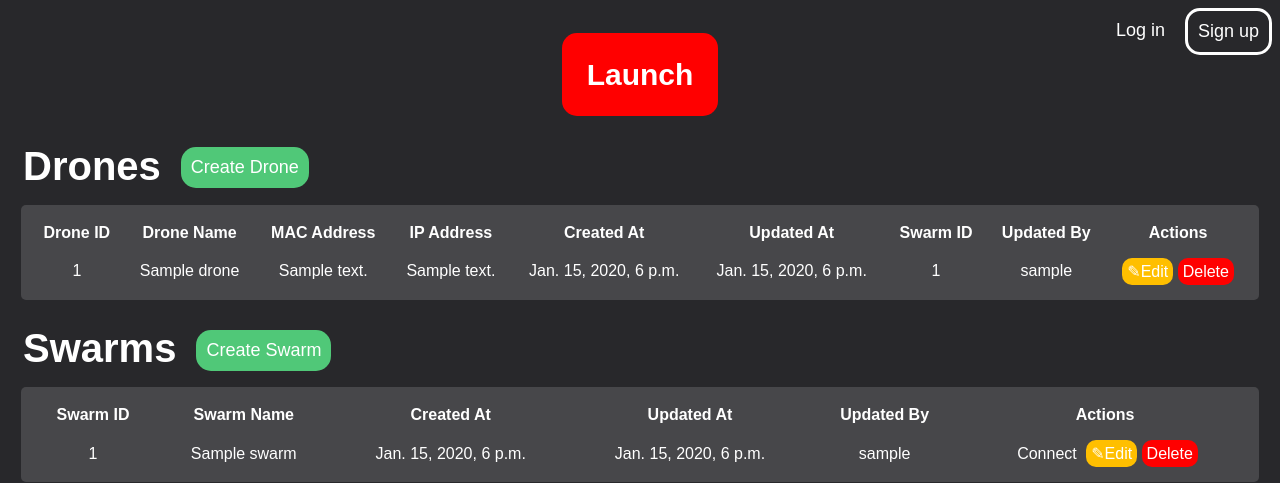
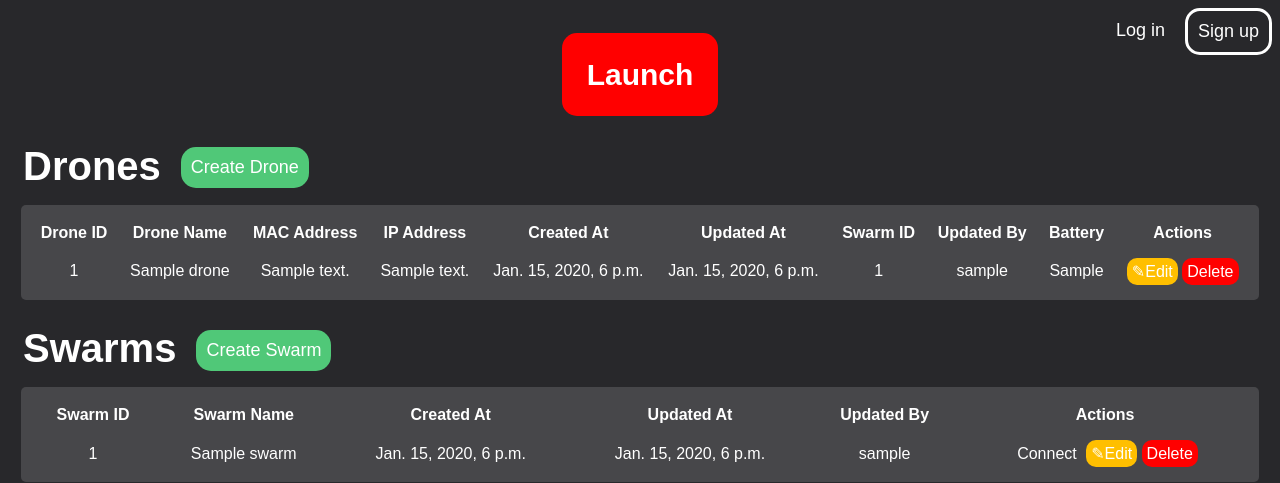
Before and after one commit to bradenwatson/drone-project, a Django app: page / in a window 1280 px wide. Shown: the top 483 px of the page. Run offline with Django 4.2, Linux system fonts and the light colour scheme; tables that the repository leaves empty hold one stand-in row (values such as "Sample post").

Commit message:
Update drone models to have battery percentage displayed when connected

```diff
--- a/drones/models.py
+++ b/drones/models.py
@@ -33,12 +33,12 @@ class Swarms(models.Model):
     updated_at = models.DateTimeField(auto_now=True)
     updated_by = models.ForeignKey(Users, on_delete=models.PROTECT)
 
-    def connect_swarm(self):
+    def connect_swarm(self) -> list:
         swarm_commands.clear_drones()
         for drone in Drones.objects.filter(swarm_id=self.swarm_id):
             swarm_commands.add_drone(drone.ip_address)
 
-        swarm_commands.connect_swarm()
+        return swarm_commands.connect_swarm()
 
     def __str__(self):
         return str(self.swarm_id)
@@ -53,6 +53,7 @@ class Drones(models.Model):
     updated_at = models.DateTimeField(auto_now=True)
     swarm_id = models.ForeignKey(Swarms, on_delete=models.CASCADE)
     updated_by = models.ForeignKey(Users, on_delete=models.PROTECT)
+    battery = models.CharField(max_length=12, default="Not Connected")
 
     def launch_drones(self):
         for drone in Drones.objects.filter(swarm_id=self.swarm_id):
--- a/drones/templates/index.html
+++ b/drones/templates/index.html
@@ -68,6 +68,7 @@
                 <th>Updated At</th>
                 <th>Swarm ID</th>
                 <th>Updated By</th>
+                <th>Battery</th>
                 <th>Actions</th>
             </tr>
         </thead>
@@ -82,6 +83,7 @@
                     <td>{{ drone.updated_at }}</td>
                     <td>{{ drone.swarm_id }}</td>
                     <td>{{ drone.updated_by }}</td>
+                    <td>{{ drone.battery }}</td>
                     <td>
                         <a href="{% url 'edit_drone' drone.drone_id %}" class="item-edit">✎Edit</a>
                         <a href="{% url 'delete_drone' drone.drone_id %}" class="item-delete">Delete</a>
--- a/drones/views.py
+++ b/drones/views.py
@@ -4,7 +4,6 @@ from django.contrib.auth.decorators import login_required
 from django.contrib.auth.forms import SetPasswordForm
 from .forms import UserRegistrationForm, UpdateUserForm, APForm, SwarmsForm, DronesForm
 from .models import AP, Swarms, Drones
-import swarm_commands as swarm_commands
 
 
 def home(request):
@@ -141,7 +140,16 @@ def create_swarm(request):
 @login_required(login_url='/account/login/')
 def connect_swarm(request, swarm_id):
     swarm = Swarms.objects.get(swarm_id=swarm_id)
-    swarm.connect_swarm()
+    battery_percentages = swarm.connect_swarm()
+
+    if battery_percentages:
+        drones = Drones.objects.filter(swarm_id=swarm_id).order_by('drone_id')
+
+        for drone, battery_info in zip(drones, battery_percentages):
+            battery_percentage = battery_info.get('battery_percentage')
+            drone.battery = str(battery_percentage) + "%"
+            drone.save()
+
     return redirect("home")
 
 
--- a/swarm_commands.py
+++ b/swarm_commands.py
@@ -53,16 +53,13 @@ def connect_swarm() -> list:
             return []
 
         swarm = TelloSwarm.fromIps(drone_ips)
-        print(drone_ips)
         swarm.connect()
 
         battery_percentages = return_battery_percentages(swarm.tellos)
-        print(battery_percentages)
 
         connected_drone_ips.clear()
         for ips in drone_ips:
             connected_drone_ips.append(ips)
-        print(connected_drone_ips)
 
         return battery_percentages
     except Exception as exception:
```
Also changed, not shown: drones/migrations/0002_drones_battery.py (added).
